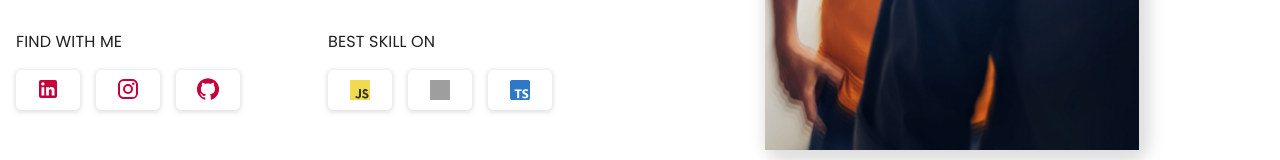
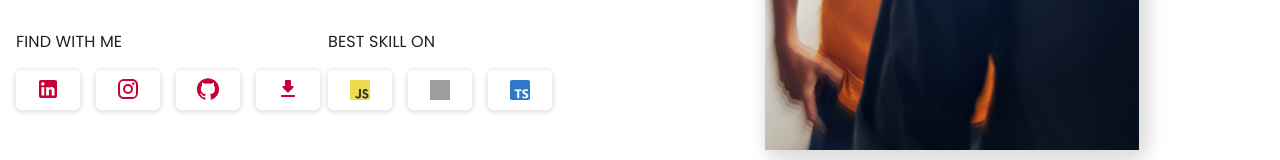
Before and after one commit to gtcelvam/portfolio, a React (Create React App) app: page / in a window 1280 px wide. Shown: the part 626-786 px from the top of the page. Built offline with nearby package versions, Linux system fonts and the light colour scheme; grey boxes are pictures that could not be loaded.

Commit message:
Resume download button added.

```diff
--- a/src/components/landing/index.tsx
+++ b/src/components/landing/index.tsx
@@ -2,6 +2,7 @@ import IconButton from '../../utils/widgets/iconButton';
 import GitHubIcon from '@mui/icons-material/GitHub';
 import InstagramIcon from '@mui/icons-material/Instagram';
 import LinkedInIcon from '@mui/icons-material/LinkedIn';
+import DownloadRoundedIcon from '@mui/icons-material/DownloadRounded';
 import JS_LOGO from "../../assests/images/jslogo.png";
 import TS_LOGO from "../../assests/images/tslogo.png";
 import REACT_LOGO from "../../assests/images/react.png";
@@ -40,6 +41,7 @@ const LandingSection = () => {
                             <IconButton><a href='https://www.linkedin.com/in/thamarai-selvan-851068164/' target="_blank"><LinkedInIcon /></a></IconButton>
                             <IconButton><a href='https://www.instagram.com/gtselvam' target="_blank"><InstagramIcon /></a></IconButton>
                             <IconButton><a href='https://github.com/gtcelvam' target="_blank"><GitHubIcon /></a></IconButton>
+                            <IconButton><a href='https://drive.google.com/file/d/1pg27V4RkjaI5zEyIDyAAJk0ebI5kl3oQ/view' target="_blank"><DownloadRoundedIcon/></a></IconButton>
                         </S.LandingWidgetBtnContainer>
                     </S.LandingLeftBottomContentContainer>
                     <S.LandingLeftBottomContentContainer>
```
